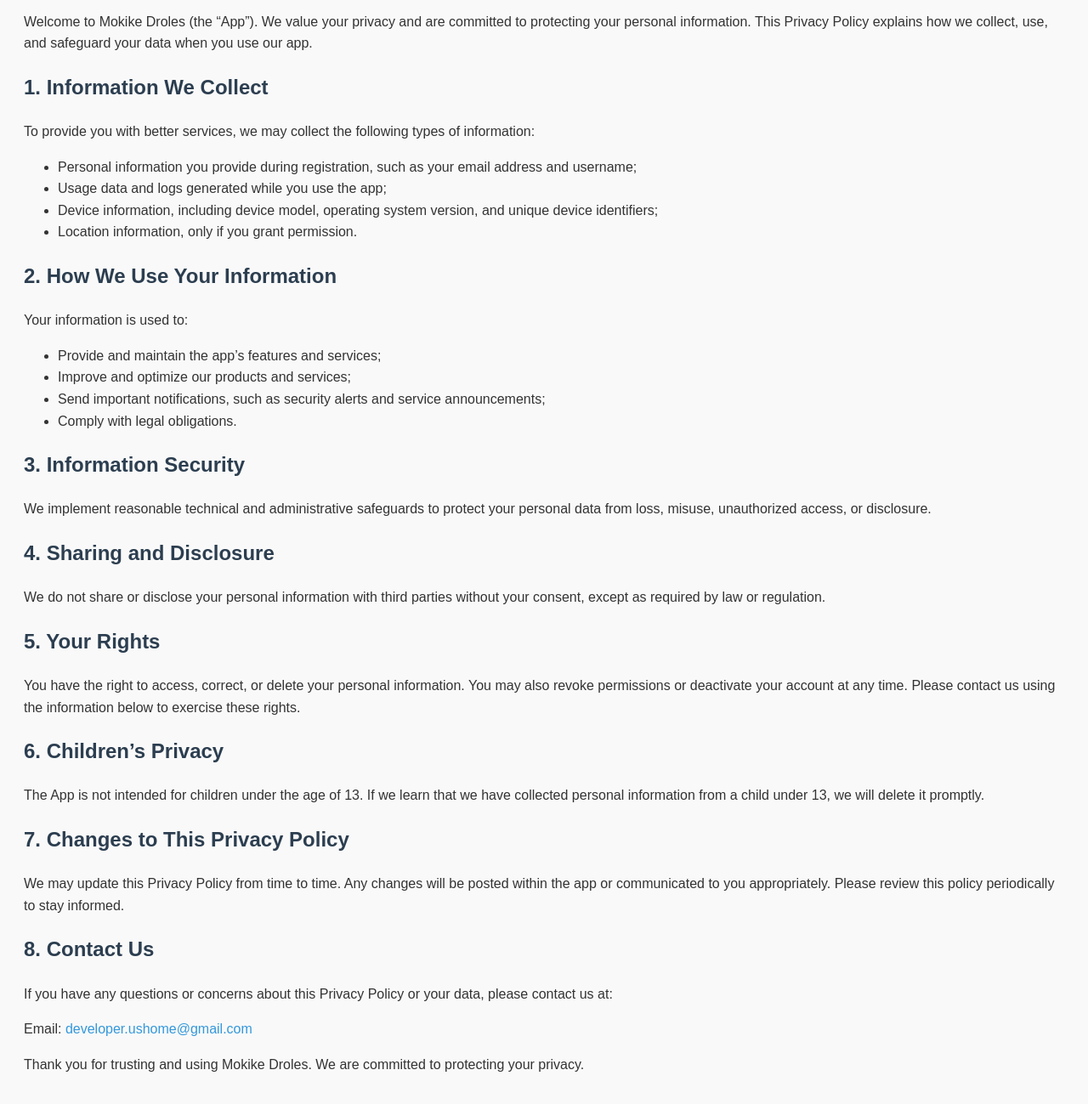
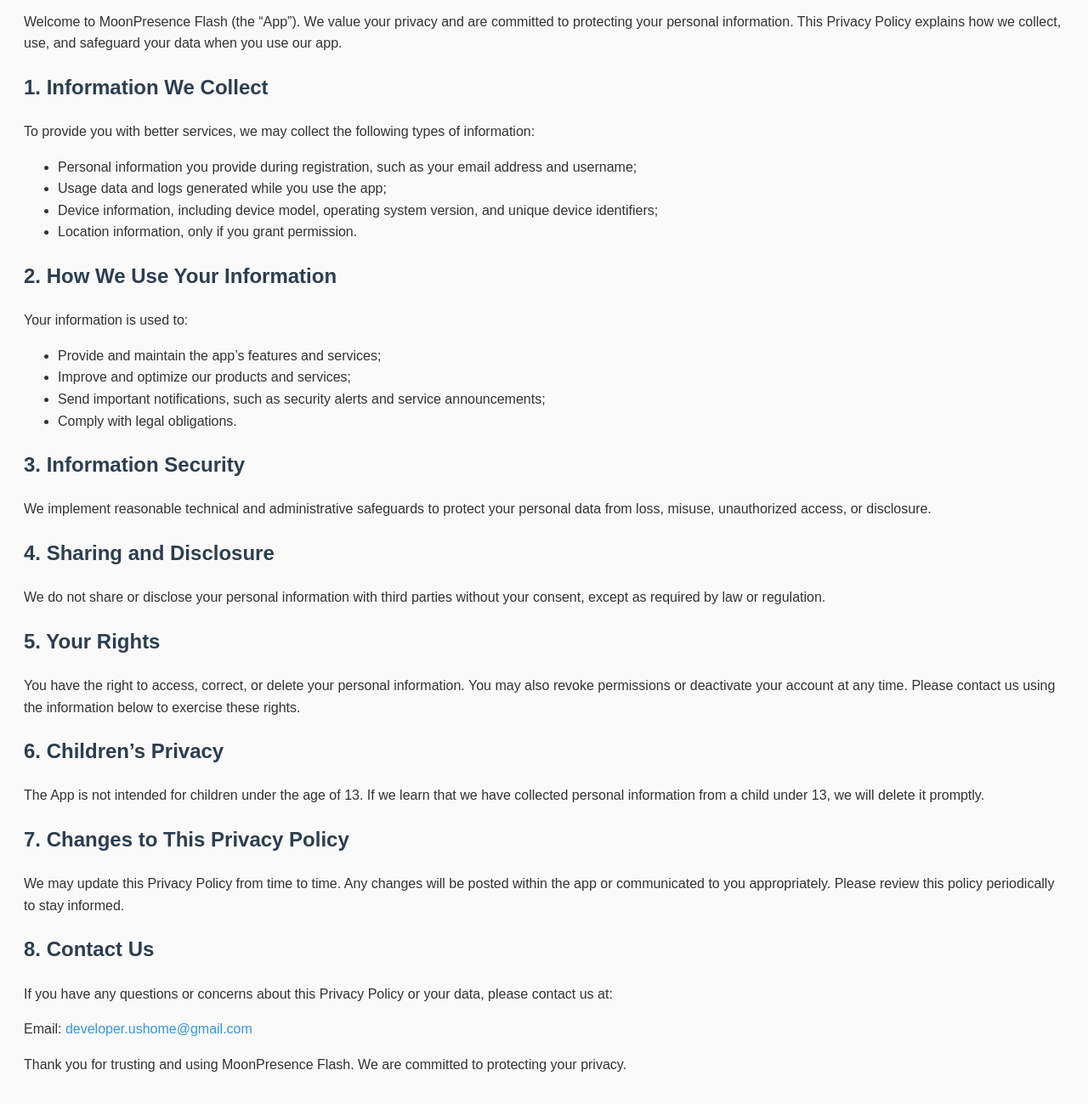
Before and after one commit to cbyinsi/GS-APP-WEB, a plain HTML site: page index.html in a window 1280 px wide. Shown: the part 151-1450 px from the top of the page at 85% size. Drawn offline with Linux system fonts and the light colour scheme.

Commit message:
Update index.html

```diff
--- a/index.html
+++ b/index.html
@@ -3,7 +3,7 @@
 <head>
   <meta charset="UTF-8" />
   <meta name="viewport" content="width=device-width, initial-scale=1" />
-  <title>Privacy Policy - Mokike Droles</title>
+  <title>Privacy Policy - MoonPresence Flash</title>
   <style>
     body {
       font-family: Arial, sans-serif;
@@ -31,7 +31,7 @@
   <h1>Privacy Policy</h1>
   <p><strong>Effective Date:</strong> August 11, 2025</p>
 
-  <p>Welcome to Mokike Droles (the “App”). We value your privacy and are committed to protecting your personal information. This Privacy Policy explains how we collect, use, and safeguard your data when you use our app.</p>
+  <p>Welcome to MoonPresence Flash (the “App”). We value your privacy and are committed to protecting your personal information. This Privacy Policy explains how we collect, use, and safeguard your data when you use our app.</p>
 
   <h2>1. Information We Collect</h2>
   <p>To provide you with better services, we may collect the following types of information:</p>
@@ -70,6 +70,6 @@
   <p>If you have any questions or concerns about this Privacy Policy or your data, please contact us at:</p>
   <p>Email: <a href="mailto:developer.ushome@gmail.com">developer.ushome@gmail.com</a></p>
 
-  <p>Thank you for trusting and using Mokike Droles. We are committed to protecting your privacy.</p>
+  <p>Thank you for trusting and using MoonPresence Flash. We are committed to protecting your privacy.</p>
 </body>
 </html>
```
